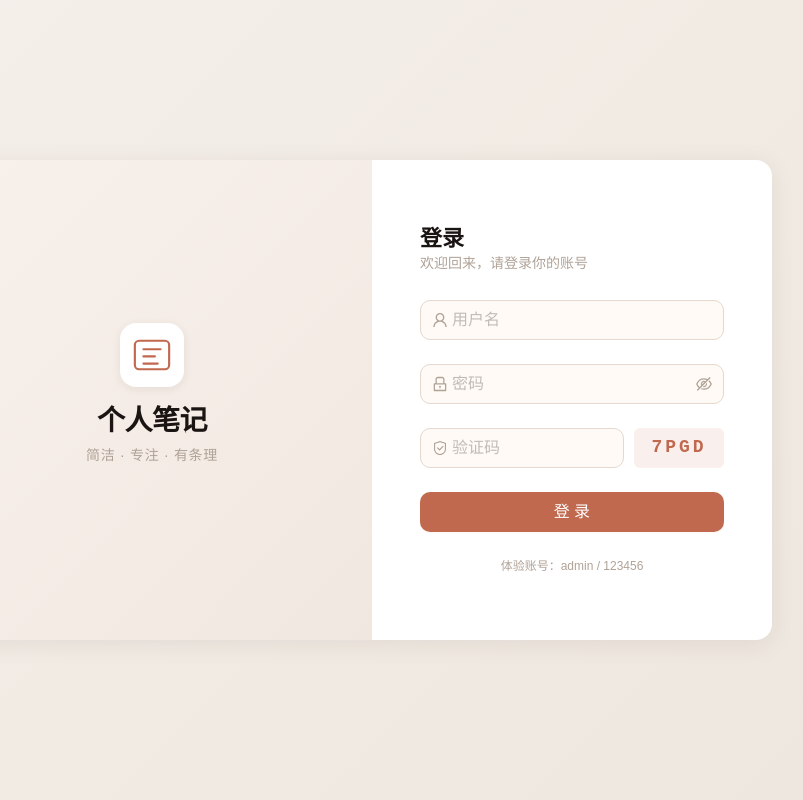
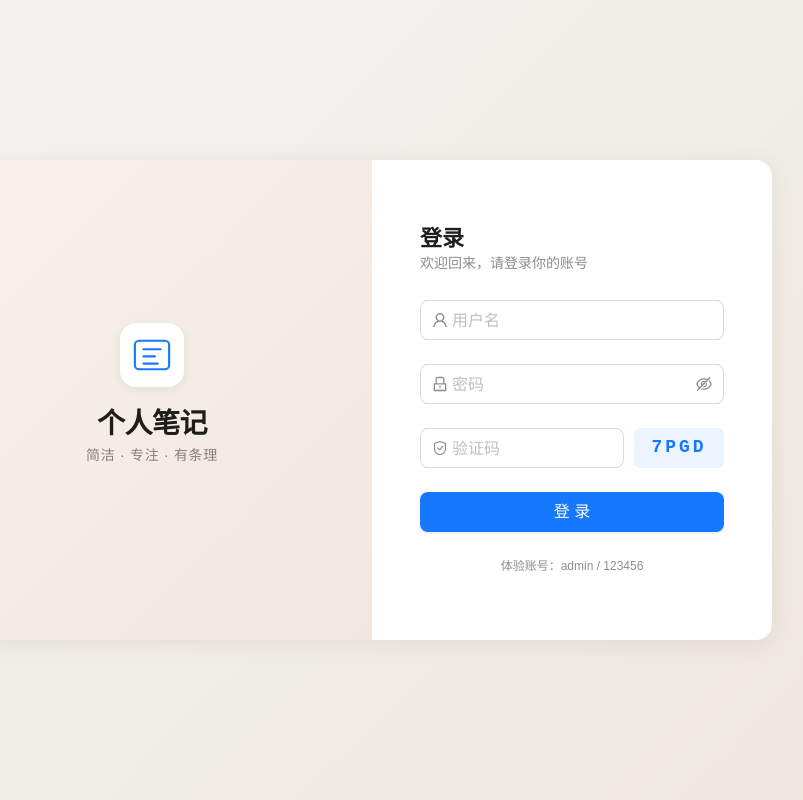
Before and after one commit to NewcomerXiaoLiu/note-Manage-system, a Vue app in the folder front-end/: page /login in a window 1280 px wide. Shown: the whole page, without its empty margins (288-1091 px from the left). Built offline with nearby package versions, Linux system fonts and the light colour scheme.

Commit message:
style: 切换为 Ant Design 默认主题
移除 Warm Walnut 主题配置和 Google Fonts，恢复为 Ant Design
Vue 默认蓝色主题 #1677ff。

```diff
--- a/front-end/index.html
+++ b/front-end/index.html
@@ -10,9 +10,6 @@
       http-equiv="X-UA-Compatible"
       content="IE=edge,chrome=1"
     />
-    <link rel="preconnect" href="https://fonts.googleapis.com" />
-    <link rel="preconnect" href="https://fonts.gstatic.com" crossorigin />
-    <link href="https://fonts.googleapis.com/css2?family=DM+Sans:opsz,wght@9..40,400;9..40,500;9..40,600;9..40,700&family=Newsreader:opsz,wght@6..72,400;6..72,500;6..72,600;6..72,700&display=swap" rel="stylesheet" />
     <link
       rel="shortcut icon"
       href="src/assets/img/favicon.ico"
--- a/front-end/src/App.vue
+++ b/front-end/src/App.vue
@@ -21,96 +21,7 @@
 
   const themeConfig = {
     token: {
-      colorPrimary: '#c1694f',
-      colorSuccess: '#8fa892',
-      colorWarning: '#d4a76a',
-      colorError: '#b8796a',
-      colorInfo: '#c1694f',
-      borderRadius: 8,
-      colorBgLayout: '#f5f0eb',
-      colorBgContainer: '#fffaf5',
-      colorBgElevated: '#ffffff',
-      colorBorder: '#e5d9ce',
-      colorBorderSecondary: '#f0e8e0',
-      colorText: '#1a1412',
-      colorTextSecondary: '#7a6b60',
-      colorTextTertiary: '#b0a297',
-      fontFamily: "'DM Sans', -apple-system, BlinkMacSystemFont, 'Segoe UI', sans-serif",
-      fontSize: 14,
-      boxShadow: '0 1px 3px rgba(60, 40, 30, 0.06)',
-      boxShadowSecondary: '0 4px 12px rgba(60, 40, 30, 0.08)',
-    },
-    components: {
-      Layout: {
-        colorBgHeader: 'rgba(255,250,245,0.88)',
-        colorBgBody: '#f5f0eb',
-        colorBgTrigger: '#fffaf5',
-      },
-      Menu: {
-        colorItemBg: 'transparent',
-        colorItemText: '#7a6b60',
-        colorItemTextHover: '#1a1412',
-        colorItemTextSelected: '#c1694f',
-        colorItemBgHover: '#f8f0eb',
-        colorItemBgSelected: '#f8f0eb',
-        colorSubItemBg: 'transparent',
-        radiusItem: 8,
-        radiusSubMenuItem: 8,
-      },
-      Button: {
-        colorPrimaryHover: '#a8543d',
-        colorPrimaryActive: '#8f4431',
-        borderRadius: 8,
-        controlHeight: 36,
-      },
-      Card: {
-        borderRadius: 14,
-        padding: 24,
-        paddingLG: 24,
-        colorBorderSecondary: '#f0e8e0',
-      },
-      Table: {
-        borderRadius: 10,
-        headerBg: '#f5f0eb',
-        headerColor: '#7a6b60',
-        rowHoverBg: '#fcf8f5',
-        borderColor: '#f0e8e0',
-      },
-      Modal: {
-        borderRadius: 14,
-        borderRadiusLG: 14,
-        headerBg: '#fffaf5',
-        contentBg: '#fffaf5',
-        footerBg: '#f5f0eb',
-      },
-      Form: {
-        labelColor: '#7a6b60',
-        labelFontSize: 13,
-      },
-      Input: {
-        borderRadius: 8,
-        hoverBorderColor: '#c1694f',
-        activeBorderColor: '#c1694f',
-      },
-      Select: {
-        borderRadius: 8,
-        hoverBorderColor: '#c1694f',
-      },
-      Statistic: {
-        contentFontSize: 28,
-      },
-      Pagination: {
-        borderRadius: 8,
-      },
-      Popconfirm: {
-        borderRadius: 10,
-      },
-      Tabs: {
-        colorBorderSecondary: '#f0e8e0',
-      },
-      Tag: {
-        borderRadius: 6,
-      },
+      colorPrimary: '#1677ff',
     },
   };
 </script>
--- a/front-end/src/assets/styles/theme.scss
+++ b/front-end/src/assets/styles/theme.scss
@@ -1,45 +1,44 @@
-// ========== Warm Walnut Theme ==========
-// 暖胡桃 · 温润质感 · 纸质笔记体验
+// ========== Ant Design Default Theme ==========
 
 :root {
-  // -- Primary (Terracotta) --
-  --color-primary: #c1694f;
-  --color-primary-hover: #a8543d;
-  --color-primary-active: #8f4431;
-  --color-primary-light: rgba(193, 105, 79, 0.1);
-  --color-primary-bg: #f8f0eb;
+  // -- Primary (Ant Blue) --
+  --color-primary: #1677ff;
+  --color-primary-hover: #4096ff;
+  --color-primary-active: #0958d9;
+  --color-primary-light: rgba(22, 119, 255, 0.08);
+  --color-primary-bg: #f0f5ff;
 
-  // -- Neutrals (Warm) --
-  --color-bg-page: #f5f0eb;
-  --color-bg-card: #fffaf5;
+  // -- Neutrals --
+  --color-bg-page: #f5f5f5;
+  --color-bg-card: #ffffff;
   --color-bg-elevated: #ffffff;
-  --color-bg-header: rgba(255, 250, 245, 0.88);
-  --color-text-primary: #1a1412;
-  --color-text-secondary: #7a6b60;
-  --color-text-muted: #b0a297;
-  --color-border: #e5d9ce;
-  --color-border-light: #f0e8e0;
+  --color-bg-header: rgba(255, 255, 255, 0.9);
+  --color-text-primary: rgba(0, 0, 0, 0.88);
+  --color-text-secondary: rgba(0, 0, 0, 0.65);
+  --color-text-muted: rgba(0, 0, 0, 0.45);
+  --color-border: #d9d9d9;
+  --color-border-light: #f0f0f0;
 
-  // -- Accents (Warm) --
-  --color-accent-gold: #d4a76a;
-  --color-accent-gold-light: rgba(212, 167, 106, 0.15);
-  --color-accent-sage: #8fa892;
-  --color-accent-sage-light: rgba(143, 168, 146, 0.15);
-  --color-accent-mauve: #b8a4b8;
-  --color-accent-mauve-light: rgba(184, 164, 184, 0.15);
+  // -- Accents --
+  --color-accent-gold: #faad14;
+  --color-accent-gold-light: rgba(250, 173, 20, 0.15);
+  --color-accent-sage: #52c41a;
+  --color-accent-sage-light: rgba(82, 196, 26, 0.15);
+  --color-accent-mauve: #722ed1;
+  --color-accent-mauve-light: rgba(114, 46, 209, 0.15);
 
-  // -- Shadows (Warm) --
-  --shadow-sm: 0 1px 3px rgba(60, 40, 30, 0.06);
-  --shadow-md: 0 4px 12px rgba(60, 40, 30, 0.08);
-  --shadow-lg: 0 8px 30px rgba(60, 40, 30, 0.1);
-  --shadow-right: 1px 0 3px rgba(60, 40, 30, 0.04);
+  // -- Shadows --
+  --shadow-sm: 0 1px 2px rgba(0, 0, 0, 0.06);
+  --shadow-md: 0 4px 12px rgba(0, 0, 0, 0.08);
+  --shadow-lg: 0 8px 30px rgba(0, 0, 0, 0.1);
+  --shadow-right: 1px 0 3px rgba(0, 0, 0, 0.04);
 
   // -- Typography --
-  --font-family: 'DM Sans', -apple-system, BlinkMacSystemFont, 'Segoe UI', sans-serif;
-  --font-family-heading: 'Newsreader', 'DM Sans', serif;
+  --font-family: -apple-system, BlinkMacSystemFont, 'Segoe UI', Roboto, 'Helvetica Neue', Arial, sans-serif;
+  --font-family-heading: var(--font-family);
 
   // -- Radius --
-  --radius-sm: 6px;
-  --radius-md: 10px;
-  --radius-lg: 14px;
+  --radius-sm: 4px;
+  --radius-md: 6px;
+  --radius-lg: 8px;
 }
```
Also changed, not shown: 1 other file (tests, documents, lock files or other folders).
